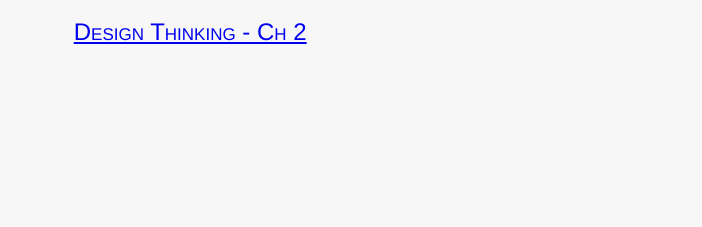
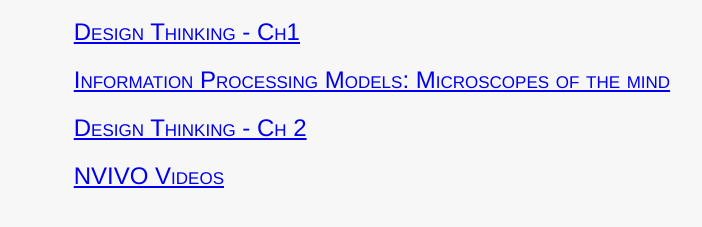
Before and after one commit to tzfrazier/Reading-Notes, a plain HTML site: page index.html in a window 1280 px wide. Shown: the part 113-340 px from the top of the page, without its empty margins (25-727 px from the left). Drawn offline with Linux system fonts and the light colour scheme.

Commit message:
Link Update
added links for other content

```diff
--- a/index.html
+++ b/index.html
@@ -4,6 +4,9 @@
 </head>
 <body>
   <H1>Reading Notes</H1>
+  <h2><a href="Design%20Thinking%20-%20Rowe%20-%20Ch1Notes">Design Thinking - Ch1</a></h2>
+  <h2><a href="Massaro%20and%20Cowan%20-%20Information%20processing%20models%20-%20Notes">Information Processing Models: Microscopes of the mind</a></h2>
   <h2><a href="Design%20thinking%20by%20Rowe.html">Design Thinking - Ch 2</a></h2>
+  <h2><a href="Nvivo%20video%20Notes">NVIVO Videos</a></h2>
 </body>
 </html>
```
